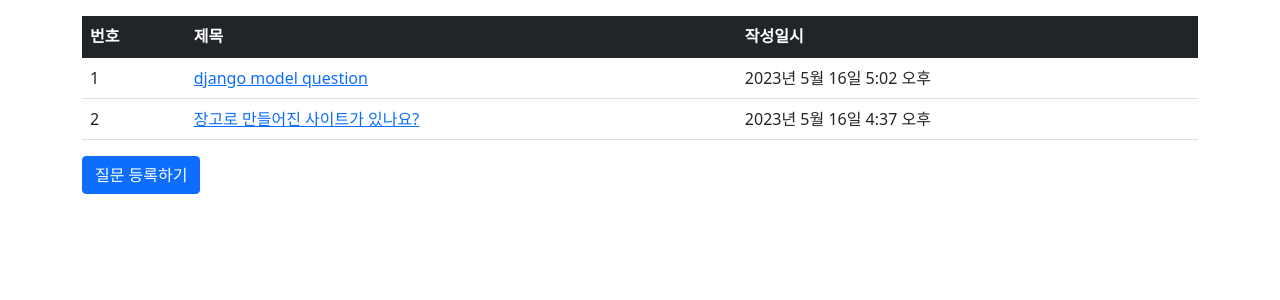
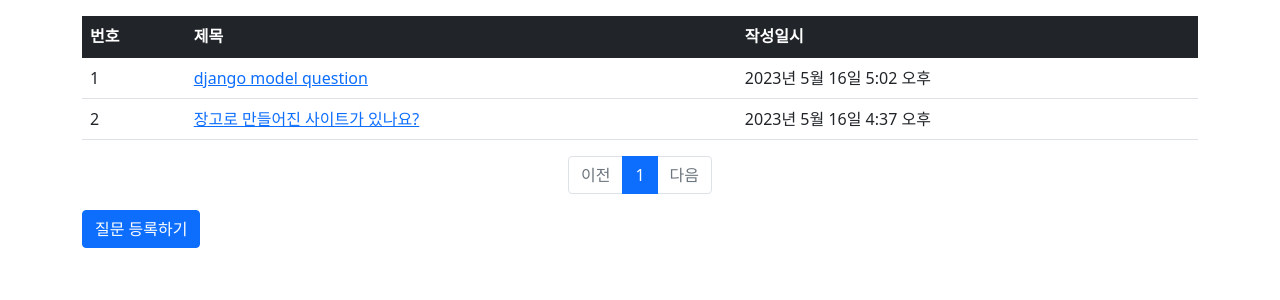
Before and after one commit to tlsyfk/django, a Django app: page / in a window 1280 px wide. Shown: the part 57-357 px from the top of the page. Run offline with Django 4.2, Linux system fonts and the light colour scheme; data comes from the database, SQL or seed files in the repository; both versions use the stored data as it was after the commit; some libraries are stand-ins or nearby versions.

Commit message:
initial commit

```diff
--- a/pybo/views.py
+++ b/pybo/views.py
@@ -4,11 +4,15 @@
 from django.utils import timezone
 from .models import Question, Answer
 from .forms import QuestionForm, AnswerForm
+from django.core.paginator import Paginator
 
 
 def index(request):
+    page = request.GET.get('page', '1')  # 페이지
     question_list = Question.objects.order_by('-create_date')
-    context = {'question_list': question_list}
+    paginator = Paginator(question_list, 10)  # 페이지당 10개씩 보여주기
+    page_obj = paginator.get_page(page)
+    context = {'question_list': page_obj}
     return render(request, 'pybo/question_list.html', context)
 # Create your views here.
 
--- a/templates/pybo/question_list.html
+++ b/templates/pybo/question_list.html
@@ -27,6 +27,44 @@
         {% endif %}
         </tbody>
     </table>
+     <!-- 페이징처리 시작 -->
+    <ul class="pagination justify-content-center">
+        <!-- 이전페이지 -->
+        {% if question_list.has_previous %}
+        <li class="page-item">
+            <a class="page-link" href="?page={{ question_list.previous_page_number }}">이전</a>
+        </li>
+        {% else %}
+        <li class="page-item disabled">
+            <a class="page-link" tabindex="-1" aria-disabled="true" href="#">이전</a>
+        </li>
+        {% endif %}
+        <!-- 페이지리스트 -->
+        {% for page_number in question_list.paginator.page_range %}
+        {% if page_number >= question_list.number|add:-5 and page_number <= question_list.number|add:5 %}
+        {% if page_number == question_list.number %}
+        <li class="page-item active" aria-current="page">
+            <a class="page-link" href="?page={{ page_number }}">{{ page_number }}</a>
+        </li>
+        {% else %}
+        <li class="page-item">
+            <a class="page-link" href="?page={{ page_number }}">{{ page_number }}</a>
+        </li>
+        {% endif %}
+        {% endif %}
+        {% endfor %}
+        <!-- 다음페이지 -->
+        {% if question_list.has_next %}
+        <li class="page-item">
+            <a class="page-link" href="?page={{ question_list.next_page_number }}">다음</a>
+        </li>
+        {% else %}
+        <li class="page-item disabled">
+            <a class="page-link" tabindex="-1" aria-disabled="true" href="#">다음</a>
+        </li>
+        {% endif %}
+    </ul>
+    <!-- 페이징처리 끝 -->
     <a href="{% url 'pybo:question_create' %}" class="btn btn-primary">질문 등록하기</a>
 </div>
 
```
Also changed, not shown: db.sqlite3.
